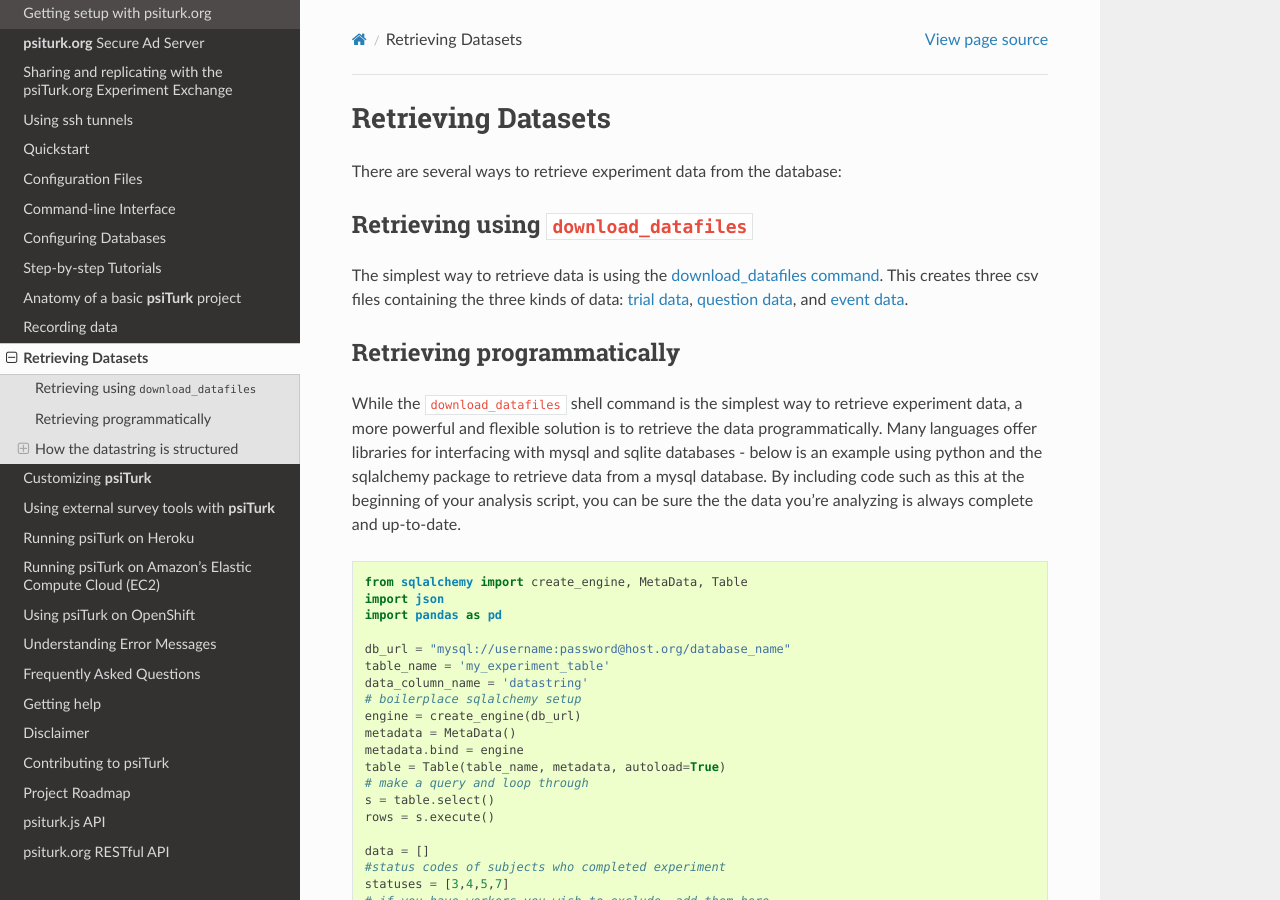
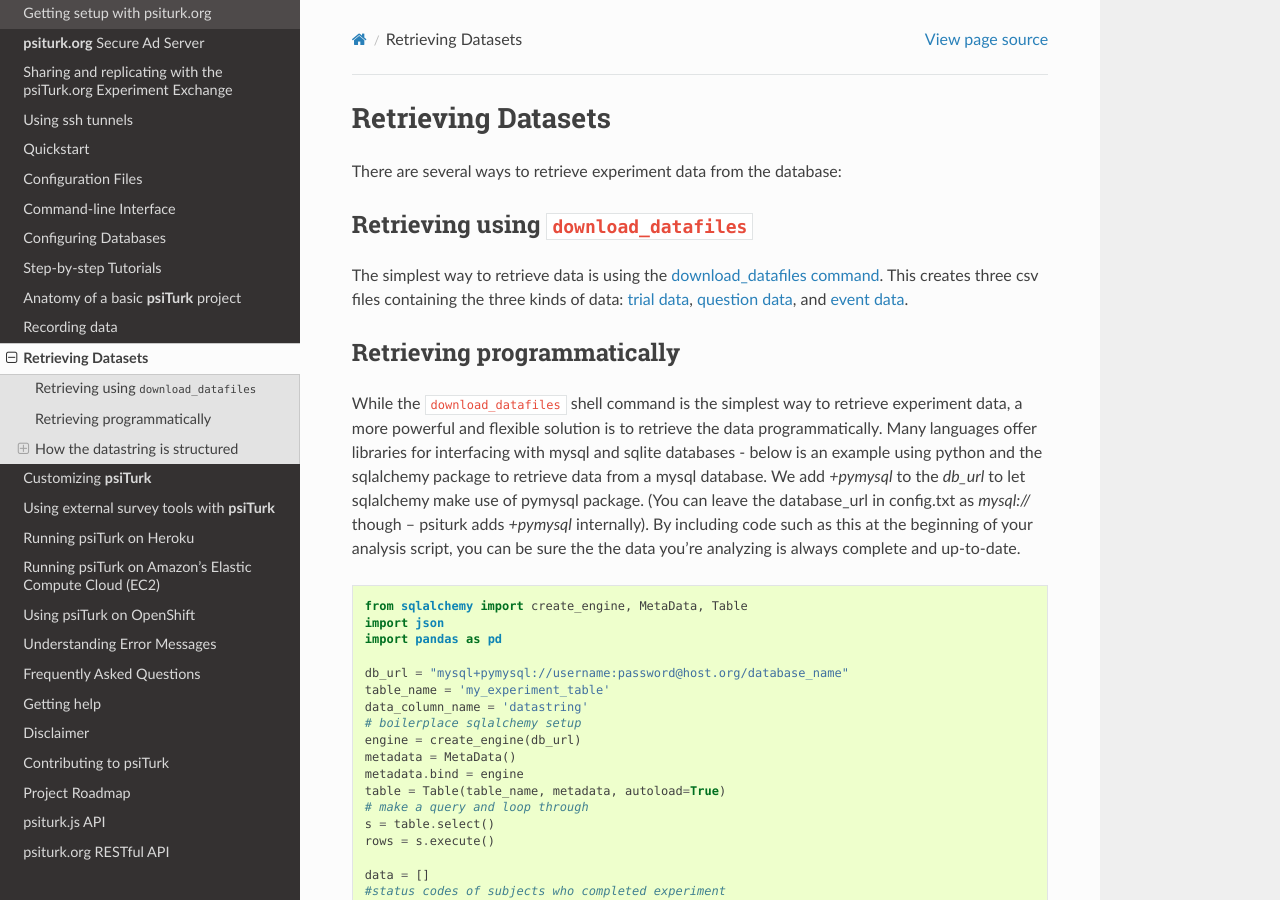
Before and after one commit to NYUCCL/psiTurk, a Sphinx documentation site: the page built from doc/retrieving.rst, in a window 1280 px wide and 900 px high. Built offline with Sphinx 7.4.7 and the Read the Docs theme 2.0.0, drawn with Linux system fonts in a browser that asks for light colours.

Commit message:
update documentation for pymysql

```diff
--- a/doc/install.rst
+++ b/doc/install.rst
@@ -218,7 +218,7 @@
 
 ::
 
-    aptitude install python-mysqldb python-mysqldb-dbg python-sqlalchemy libmysqlclient-dev
+    aptitude install python-pymysql python-sqlalchemy libmysqlclient-dev
 
 If you have additional specific issues, or if you can report the steps
 needed to install psiTurk on a particular Linux distribution, please help
--- a/doc/retrieving.rst
+++ b/doc/retrieving.rst
@@ -20,7 +20,9 @@
 experiment data, a more powerful and flexible solution is to retrieve the data
 programmatically. Many languages offer libraries for interfacing with mysql and
 sqlite databases - below is an example using python and the sqlalchemy package
-to retrieve data from a mysql database. By including code such as this at the
+to retrieve data from a mysql database. We add `+pymysql` to the `db_url` to let
+sqlalchemy make use of pymysql package. (You can leave the database_url in config.txt
+as `mysql://` though -- psiturk adds `+pymysql` internally). By including code such as this at the
 beginning of your analysis script, you can be sure the the data you're analyzing is
 always complete and up-to-date.
 
@@ -30,7 +32,7 @@
    import json
    import pandas as pd
 
-   db_url = "mysql://username:password@host.org/database_name"
+   db_url = "mysql+pymysql://username:password@host.org/database_name"
    table_name = 'my_experiment_table'
    data_column_name = 'datastring'
    # boilerplace sqlalchemy setup
```
